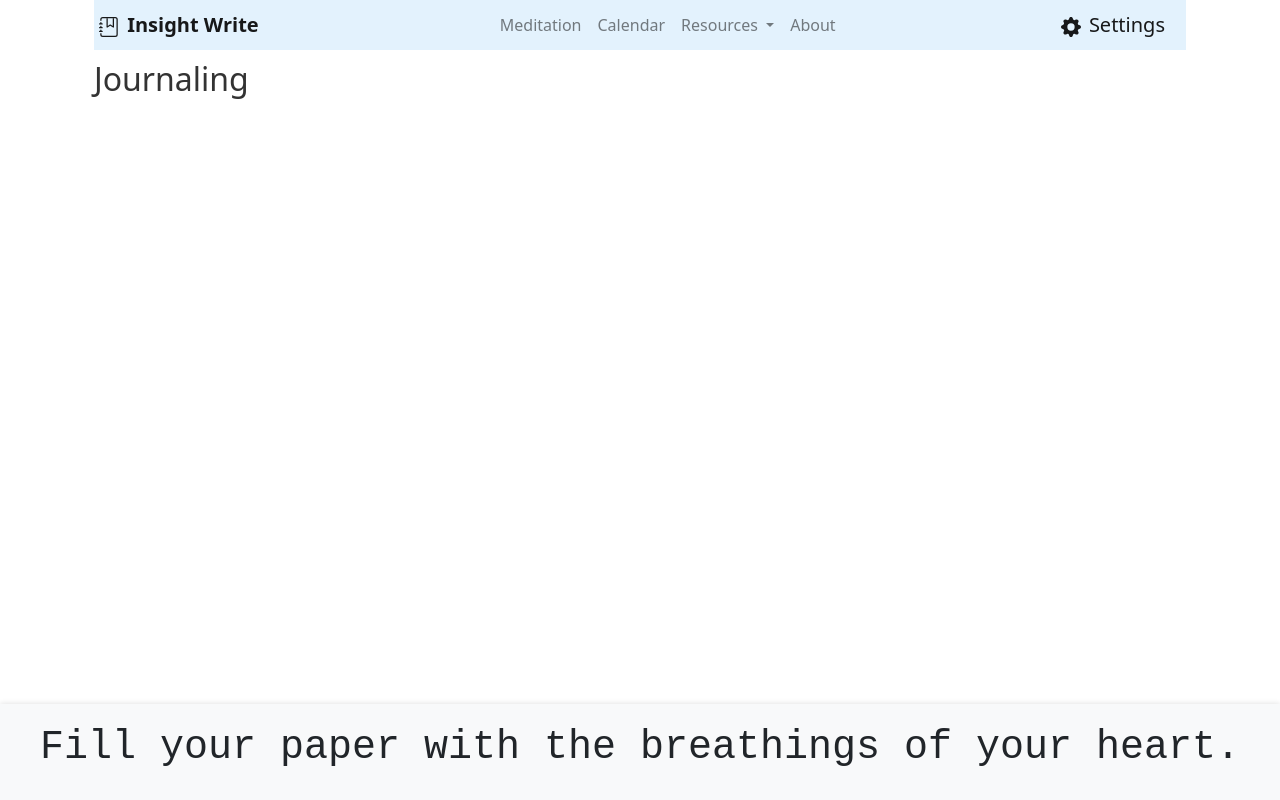
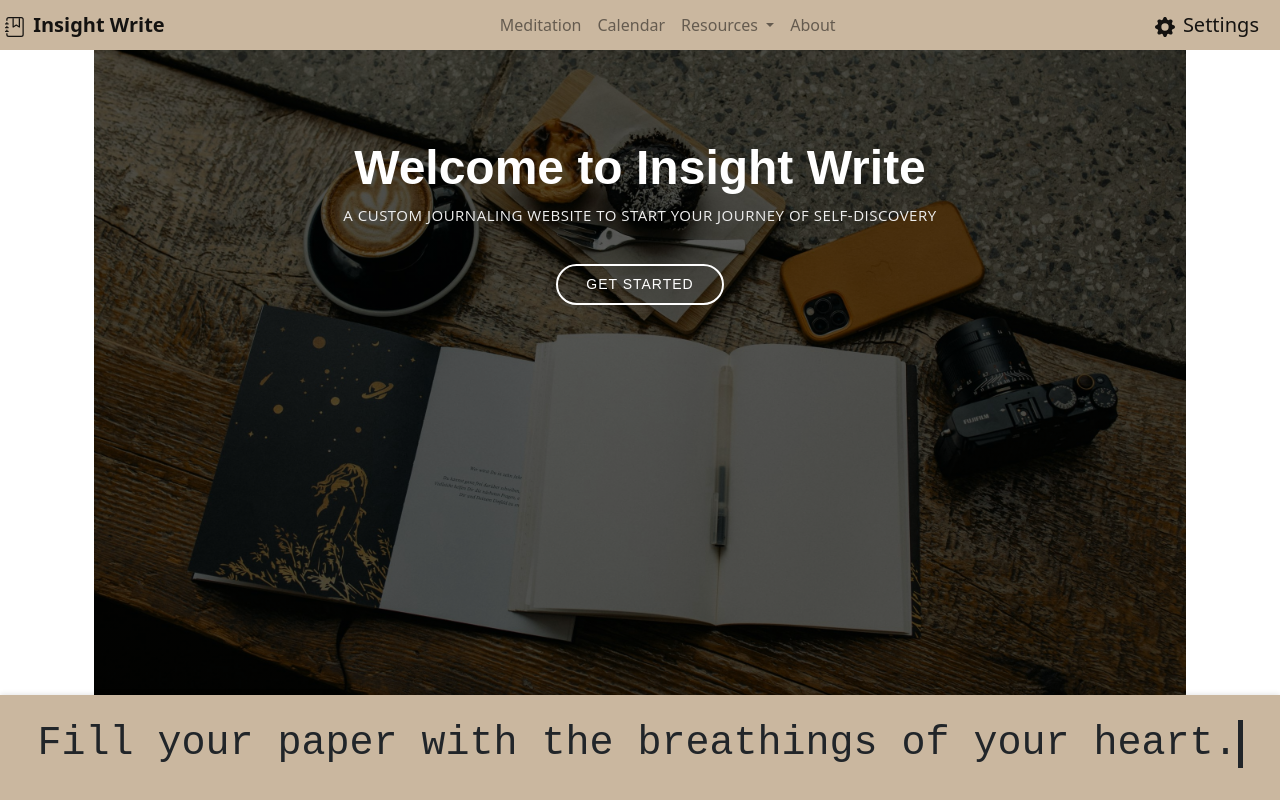
Before and after one commit to ForgeK1/InsightWriteWebsite, a Django app: page /journals/ in a window 1280 px wide. Run offline with Django 4.2, Linux system fonts and the light colour scheme; some libraries are stand-ins or nearby versions.

Commit message:
Update background picture and fixed format of the webpage

```diff
--- a/website/journals/templates/journals/Journal Webpage.html
+++ b/website/journals/templates/journals/Journal Webpage.html
@@ -12,7 +12,7 @@
     <title>Insight Write</title>
 
     <style>
-        html, body {
+        body {
             margin: 0;
             padding: 0;
             width: 100%;
--- a/website/journals/templates/journals/index.html
+++ b/website/journals/templates/journals/index.html
@@ -31,17 +31,98 @@
   <script src="https://stackpath.bootstrapcdn.com/bootstrap/4.5.2/js/bootstrap.min.js"></script>
 
   <style>
-
-    h2 {
-        color: #333;
+    body {
+        left: 0;
+        right: 0;
+        margin: 0;
+        padding: 0;
+        width: 100%;
+        height: 100%;
     }
 
+    a{
+        text-decoration: none;
+    }
+
+    a:hover{
+        text-decoration: none;
+    }
+
+    section{
+        padding: 60px 0;
+        overflow: hidden;
+    }
+
+    /** Banner css ***/
+    #hero{
+        width: 100%;
+        height: 100vh;
+        background: linear-gradient(rgba(0,0,0,0.6), rgba(0,0,0,0.6)), url(../journals/img/photo2.jpg);
+        background-position: center;
+        background-repeat: no-repeat;
+        background-size: cover;
+
+    }
+
+    #hero .container{
+        padding-top: 80px;
+    }
+
+    #hero h1{
+        font-size: 48px;
+        font-weight: 700;
+        font-family: 'Raleway', sans-serif;
+        line-height: 56px;
+        margin: 0 0 10px 0;
+        color: #fff;
+
+
+    }
+
+    #hero h2{
+        color: #eee;
+        margin-bottom: 40px;
+        font-size: 15px;
+        font-weight: 400;
+        font-family: 'Open Sans', sans-serif;
+        letter-spacing: 0.5px;
+        text-transform: uppercase;
+
+
+    }
+
+    #hero .btn_get_started{
+        font-family: 'Poppins', sans-serif;
+        text-transform: uppercase;
+        font-weight: 500;
+        font-size: 14px;
+        letter-spacing: 1px;
+        display: inline-block;
+        padding: 8px 28px;
+        border-radius: 50px;
+        margin: 15x;
+        border: 2px solid #fff;
+        background-color: transparent;
+        color: #fff;
+        transition: 0.6s all;
+    }
+
+    #hero .btn_get_started:hover{
+        background: #009970;
+        border: 2px solid #009970;
+    }
+
+
+    /** Nav bar css ***/
+
     .navbar {
-        margin-top: 0;
+        width: 100%;
         margin-bottom: 10px; /* Add margin to separate from the content */
         padding: 5px; /* Add padding for better spacing */
+        position: absolute;
+        top: 0px;
+        left: 0px;
     }
-
 
     .navbar-brand svg {
     width: 1.25rem; /* Adjust the size of the icon */
@@ -58,25 +139,53 @@
     font-weight: bold;
     }
 
+
     /* Style for the header */
     .fill {
+
     font-family: 'Courier New', monospace;
     position: fixed;
     bottom: 0;
     left: 0;
     width: 100%;
-        background-color: #f8f9fa;
-        padding: 20px;
+    padding: 10px;
     text-align: center;
-        box-shadow: 0px -1px 5px rgba(0, 0, 0, 0.1); /* Add shadow for visual effect */
+    box-shadow: 0px -1px 5px rgba(0, 0, 0, 0.1);
+    background-color: #cab79f; /* Background color outside the animation */
     }
+
+    .fill-text {
+    margin-top: 15px;
+    display: inline-block;
+    border-right: 5px solid;
+    white-space: nowrap;
+    overflow: hidden;
+    animation: typing 3s steps(24), cursor .4s step-end infinite alternate;
+    }
+
+    @keyframes cursor {
+        50% { border-color: transparent; }
+    }
+
+    @keyframes typing {
+        from { width: 0; }
+        to { width: 100%; }
+    }
+
+
+
+    h2 {
+        color: #333;
+    }
+
+
 </style>
 
 </head>
 
 <body class="container">
 <div class="container-fluid">
-    <nav class="navbar navbar-expand-lg navbar-light" style="background-color: #e3f2fd;">
+    <nav class="navbar navbar-expand-md navbar-light" style="background-color: #cab79f;">
         <!-- Insight Write button and Icon -->
         <a class="navbar-brand" href="#">
             <svg xmlns="http://www.w3.org/2000/svg" width="16" height="16" fill="currentColor" class="bi bi-journal-bookmark" viewBox="0 0 16 16">
@@ -125,7 +234,7 @@
                 </li>
             </ul>
 
-
+            <!-- Settings button -->
             <a class="navbar-brand ms-auto" href="#">
                 <svg xmlns="http://www.w3.org/2000/svg" width="16" height="16" fill="currentColor" class="bi bi-gear-fill" viewBox="0 0 16 16">
                     <path d="M9.405 1.05c-.413-1.4-2.397-1.4-2.81 0l-.1.34a1.464 1.464 0 0 1-2.105.872l-.31-.17c-1.283-.698-2.686.705-1.987 1.987l.169.311c.446.82.023 1.841-.872 2.105l-.34.1c-1.4.413-1.4 2.397 0 2.81l.34.1a1.464 1.464 0 0 1 .872 2.105l-.17.31c-.698 1.283.705 2.686 1.987 1.987l.311-.169a1.464 1.464 0 0 1 2.105.872l.1.34c.413 1.4 2.397 1.4 2.81 0l.1-.34a1.464 1.464 0 0 1 2.105-.872l.31.17c1.283.698 2.686-.705 1.987-1.987l-.169-.311a1.464 1.464 0 0 1 .872-2.105l.34-.1c1.4-.413 1.4-2.397 0-2.81l-.34-.1a1.464 1.464 0 0 1-.872-2.105l.17-.31c.698-1.283-.705-2.686-1.987-1.987l-.311.169a1.464 1.464 0 0 1-2.105-.872zM8 10.93a2.929 2.929 0 1 1 0-5.86 2.929 2.929 0 0 1 0 5.858z"/>
@@ -135,16 +244,25 @@
         </div>
     </nav>
 
-    <div>
-        <h2>Journaling</h2>
+    <!-- banner section -->
+    <section id="hero" class="d-flex aligh-items-center">
+        <div class="container text-center">
+        <h1>Welcome to Insight Write</h1>
+        <h2>A custom journaling website to start your journey of self-discovery</h2>
+        <a href="Journal Entries.html" class="btn_get_started">Get Started</a>
         </div>
+    </section>
+
 
     <div class="fill">
-        <h1>Fill your paper with the breathings of your heart.</h1>
+        <h1><span class="fill-text">Fill your paper with the breathings of your heart.</span></h1>
     </div>
 
 
-<script src="https://cdn.jsdelivr.net/npm/bootstrap@5.3.3/dist/js/bootstrap.bundle.min.js" integrity="sha384-YvpcrYf0tY3lHB60NNkmXc5s9fDVZLESaAA55NDzOxhy9GkcIdslK1eN7N6jIeHz" crossorigin="anonymous"></script>
+
+<script src="https://cdn.jsdelivr.net/npm/bootstrap@5.3.3/dist/js/bootstrap.bundle.min.js"
+integrity="sha384-YvpcrYf0tY3lHB60NNkmXc5s9fDVZLESaAA55NDzOxhy9GkcIdslK1eN7N6jIeHz" crossorigin="anonymous"></script>
+
 
 
 </body>
```
Also changed, not shown: website/journals/templates/journals/img/photo2.jpg (added). Lines whose indentation alone changed are shown as unchanged.
